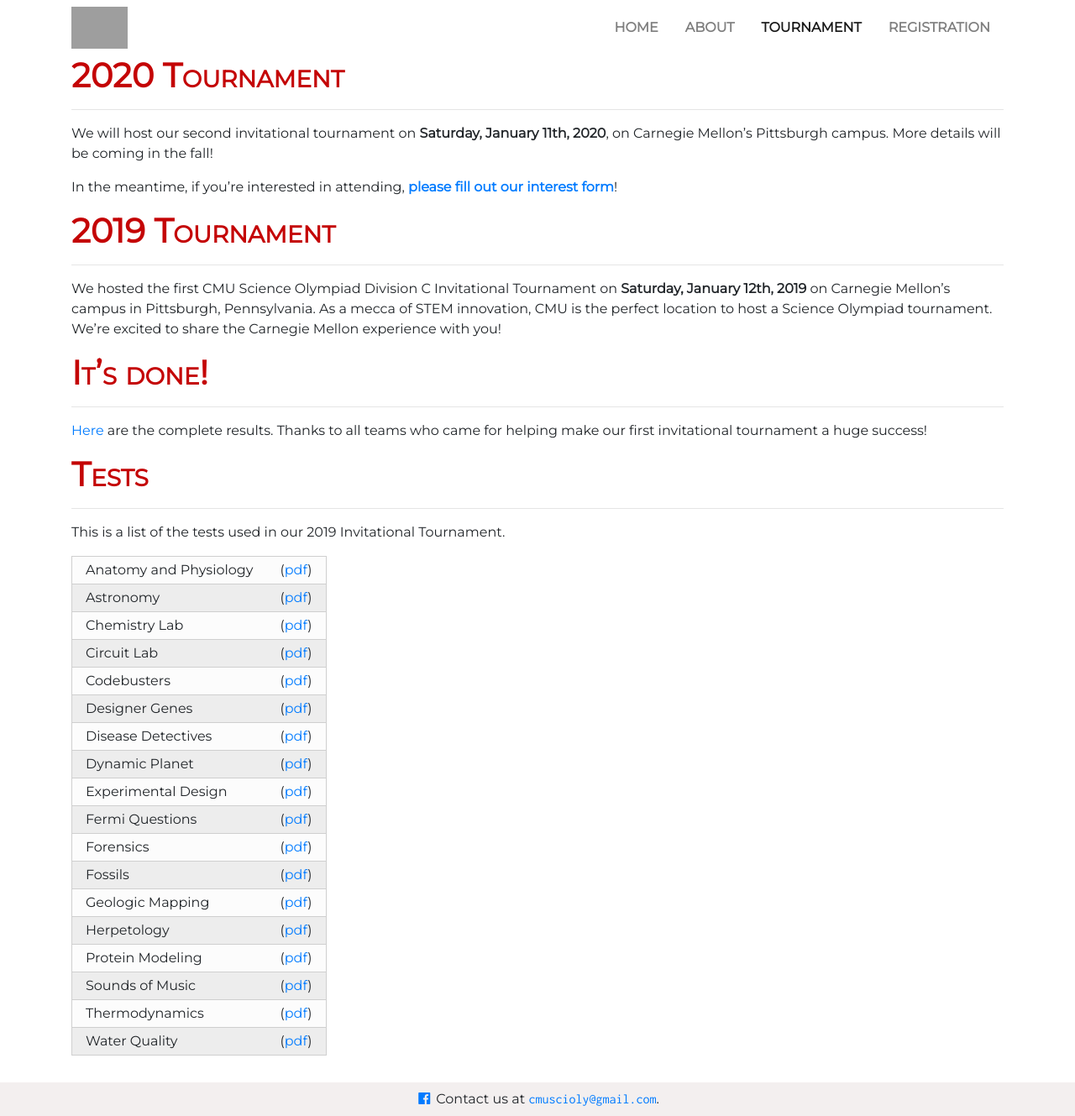
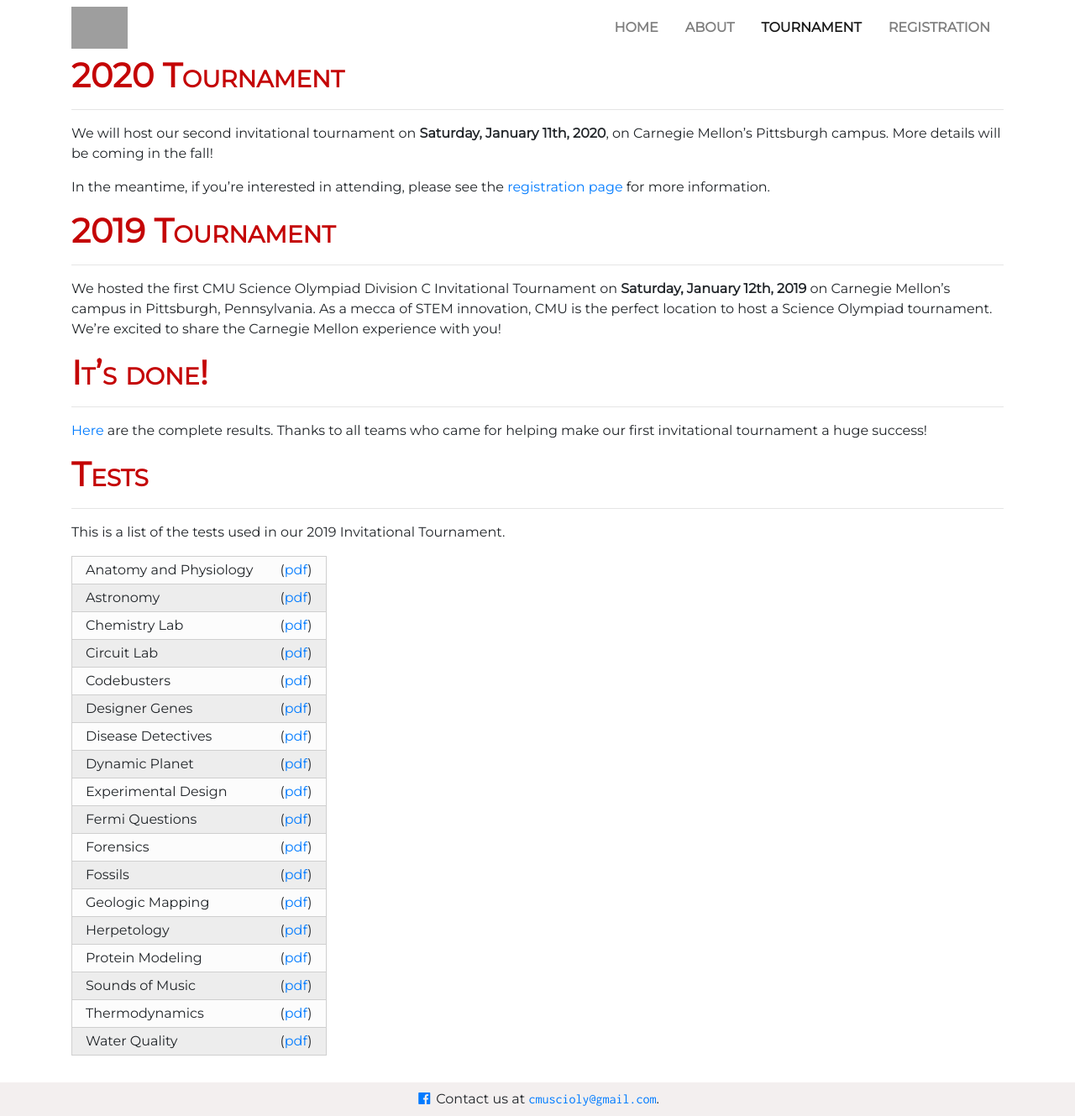
Before and after one commit to cmuscioly/cmuscioly.github.io, a Jekyll site: the page built from tournament.md, in a window 1280 px wide. Shown: the whole page at 84% size. Built offline with Jekyll 4.4.1, drawn with Linux system fonts in a browser that asks for light colours; nearby versions of some CDN libraries; grey boxes are pictures that could not be loaded.

```diff
--- a/tournament.md
+++ b/tournament.md
@@ -10,8 +10,8 @@
 **Saturday, January 11th, 2020**, on Carnegie Mellon's Pittsburgh campus.
 More details will be coming in the fall!
 
-In the meantime, if you're interested in attending,
-<strong><a href="https://forms.gle/uUAmnpBDxtRqe7wNA">please fill out our interest form</a></strong>!
+In the meantime, if you're interested in attending, please see the
+<a href="/registration/">registration page</a> for more information.
 
 # 2019 Tournament
 <hr>
```
Also changed, not shown: registration.md (+2 -1 lines).
